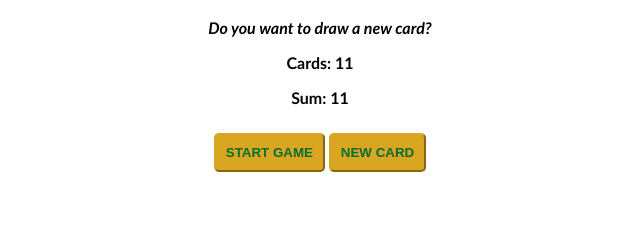
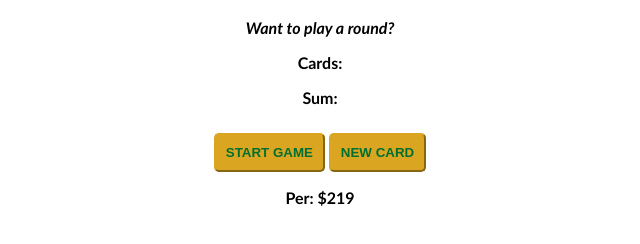
Before and after one commit to AnandaDly/Blackjack-Game, a plain HTML site: page index.html in a window 1280 px wide. Both pictures are taken after a click on the button "NEW CARD". Shown: the part 50-294 px from the top of the page, without its empty margins (320-960 px from the left). Drawn offline with Linux system fonts and the light colour scheme.

Commit message:
add player data

```diff
--- a/index.html
+++ b/index.html
@@ -9,6 +9,7 @@
     <p id="sum-el">Sum:</p>
     <button onclick="startGame()">START GAME</button>
     <button onclick="newCard()">NEW CARD</button>
+    <p id="player-el"></p>
     <script src="index.js"></script>
   </body>
 </html>
--- a/index.js
+++ b/index.js
@@ -7,6 +7,14 @@ let message = "";
 let messageEl = document.getElementById("message-el");
 let sumEl = document.getElementById("sum-el");
 let cardEl = document.getElementById("card-el");
+let playerEl = document.getElementById("player-el");
+
+let player = {
+  name: "Per",
+  chips: 219,
+};
+
+playerEl.textContent = player.name + ": $" + player.chips;
 
 function startGame() {
   isAlive = true;
@@ -47,8 +55,10 @@ function renderGame() {
 }
 
 function newCard() {
-  let newCard = getRandomCard();
-  sum += newCard;
-  cards.push(newCard);
-  renderGame();
+  if (hasBlackJack === false && isAlive === true) {
+    let newCard = getRandomCard();
+    sum += newCard;
+    cards.push(newCard);
+    renderGame();
+  }
 }
```
